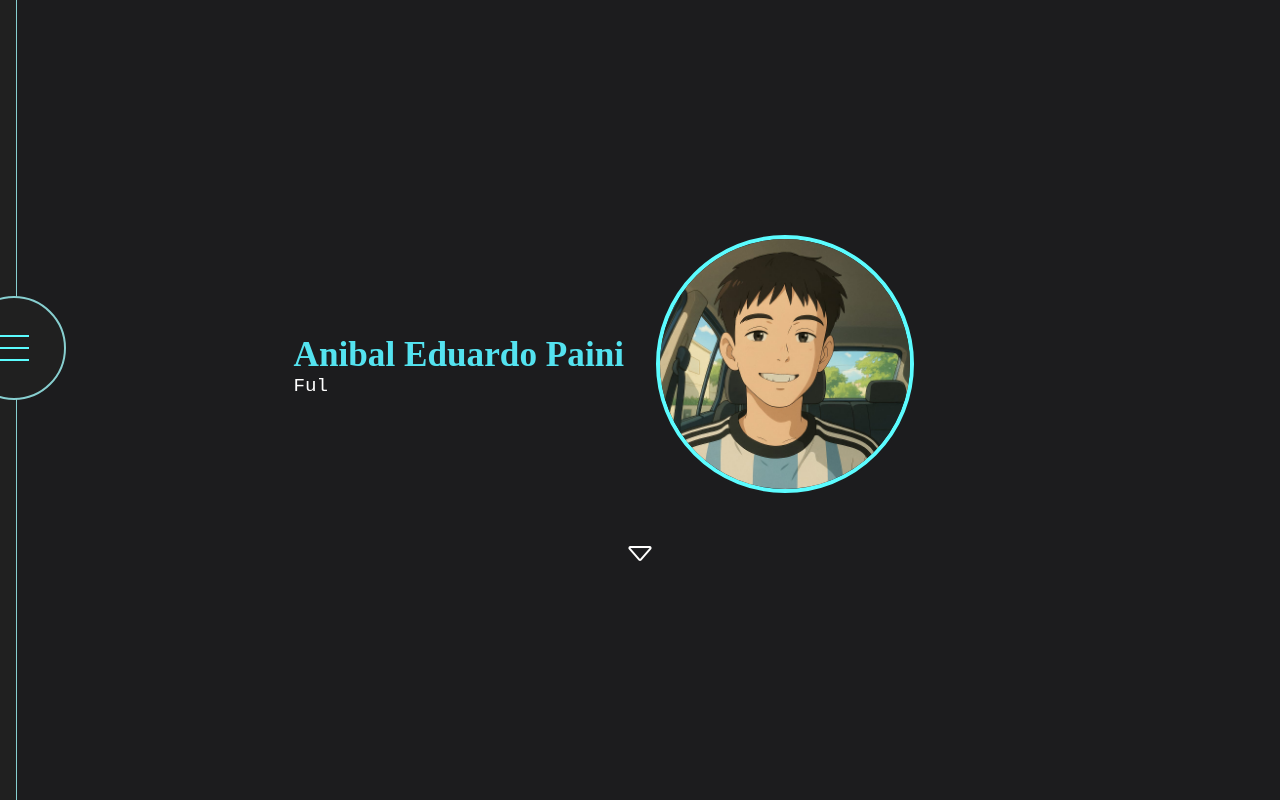
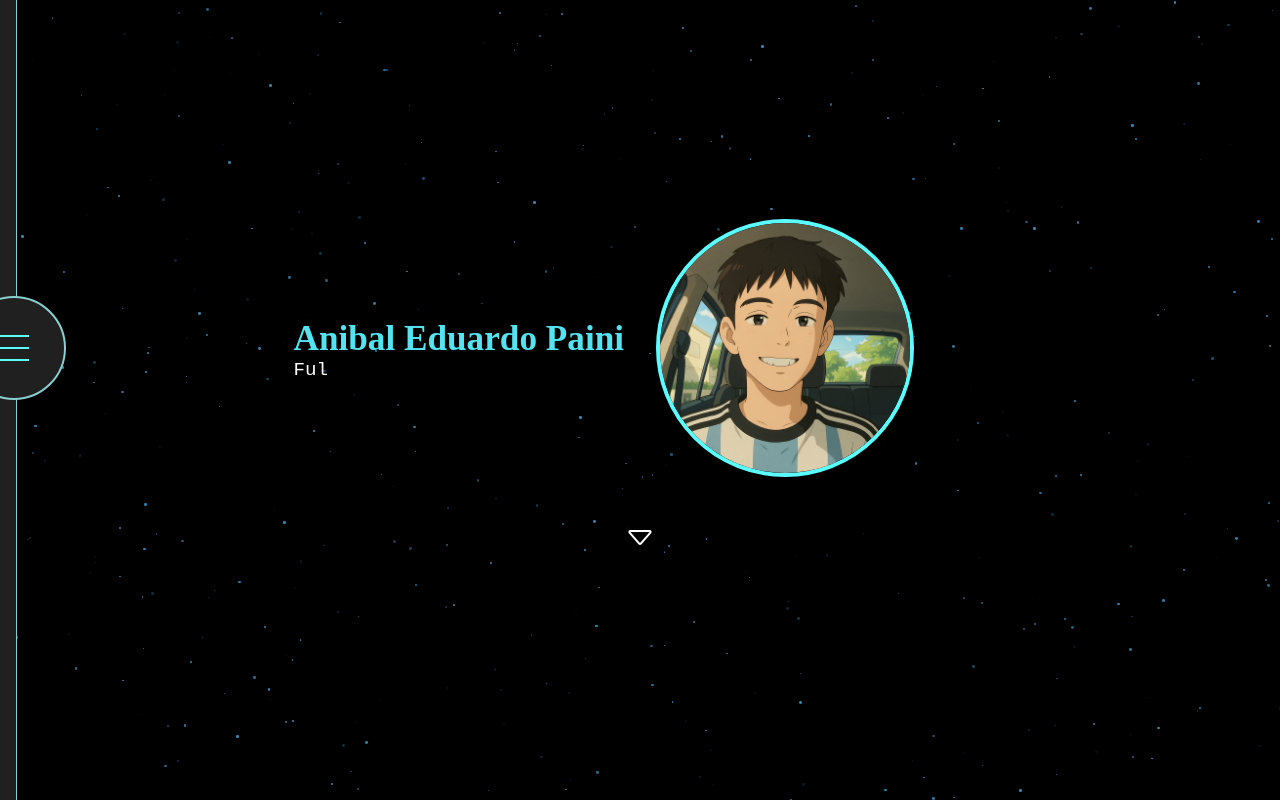
Before and after one commit to AnibalPaini/Repositorio-Anibal-Paini, a React (Vite) app: page / in a window 1280 px wide. Built offline with nearby package versions, Linux system fonts and the light colour scheme.

Commit message:
guardado

```diff
--- a/src/App.css
+++ b/src/App.css
@@ -206,6 +206,8 @@ body{
     animation-timing-function: ease-in-out;
 }
 
+/* PROYECTOS */
+
 
 
 
--- /dev/null
+++ b/src/Components/Estrellado/Estrellado.jsx
@@ -0,0 +1,36 @@
+// StarryBackground.jsx
+import React, { useEffect, useRef } from "react";
+import "./estrellado.css";
+
+const Estrellado = ({ starCount = 500 }) => {
+  const skyRef = useRef(null);
+
+  useEffect(() => {
+    const sky = skyRef.current;
+
+    for (let i = 0; i < starCount; i++) {
+      const star = document.createElement("div");
+      star.classList.add("star");
+
+      star.style.top = `${Math.random() * 100}%`;
+      star.style.left = `${Math.random() * 100}%`;
+      star.style.width = `${Math.random() * 2 + 1}px`;
+      star.style.height = star.style.width;
+
+      // Animación con duración y delay aleatorio
+      star.style.animationDuration = `${1 + Math.random() * 2}s`;
+      star.style.animationDelay = `${Math.random() * 3}s`;
+
+      sky.appendChild(star);
+    }
+
+    // Cleanup en caso de desmontar
+    return () => {
+      sky.innerHTML = "";
+    };
+  }, [starCount]);
+
+  return <div className="sky" ref={skyRef}></div>;
+};
+
+export default Estrellado;
--- /dev/null
+++ b/src/Components/Estrellado/estrellado.css
@@ -0,0 +1,24 @@
+
+.sky {
+    position: fixed;
+    width: 100%;
+    height: 100%;
+    background: black;
+    overflow: hidden;
+    z-index: -1; /* para estar detrás de todo */
+  }
+
+  .star {
+    position: absolute;
+    background: rgb(58, 135, 180);
+    border-radius: 50%;
+    opacity: 0;
+    animation-name: blinkStars;
+    animation-timing-function: ease-in-out;
+    animation-iteration-count: infinite;
+  }
+
+  @keyframes blinkStars {
+    0%, 100% { opacity: 0; }
+    50% { opacity: 1; }
+  }
--- /dev/null
+++ b/src/Components/Proyectos/Proyectos.jsx
@@ -0,0 +1,11 @@
+import React from "react";
+
+const Proyectos = () => {
+  return (
+    <section className="section-proyectos">
+
+    </section>
+  );
+};
+
+export default Proyectos;
--- a/src/Components/Templete/Templete.jsx
+++ b/src/Components/Templete/Templete.jsx
@@ -1,10 +1,14 @@
 import React from "react";
 import Inicio from "../Inicio/Inicio.jsx";
+import Estrellado from "../Estrellado/Estrellado.jsx";
+import Proyectos from "../Proyectos/Proyectos.jsx";
 
 const Templete = () => {
   return (
     <main className="templete">
+      <Estrellado />
       <Inicio />
+      <Proyectos />
     </main>
   );
 };
```
